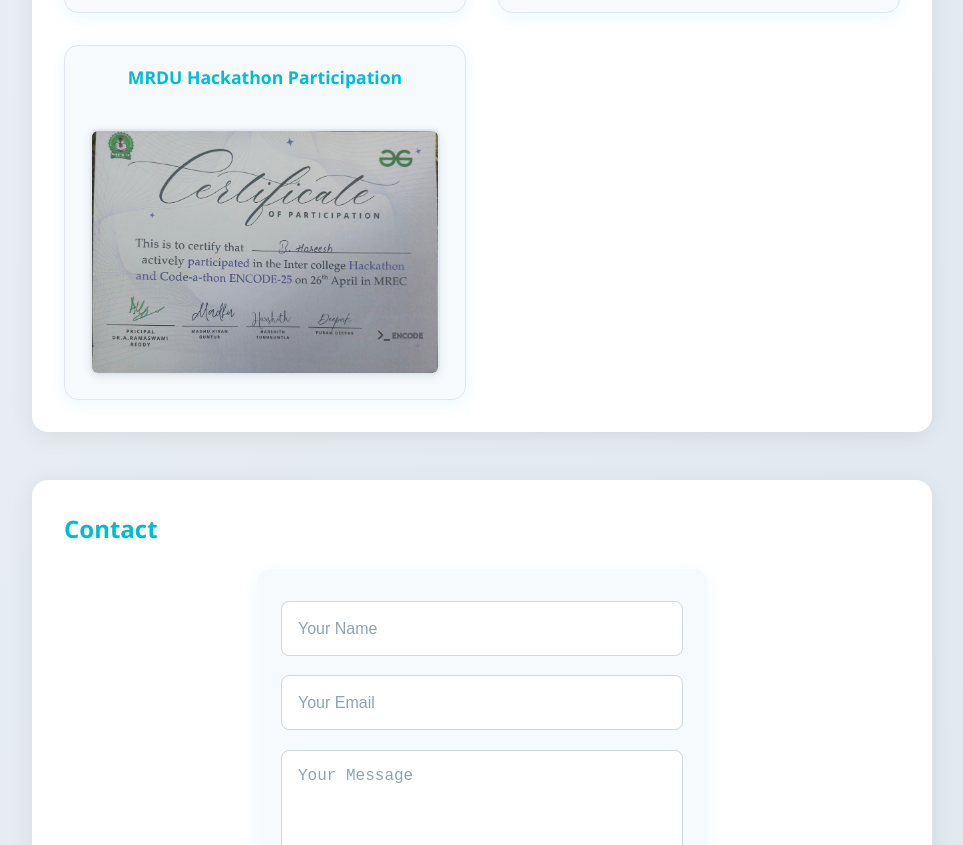
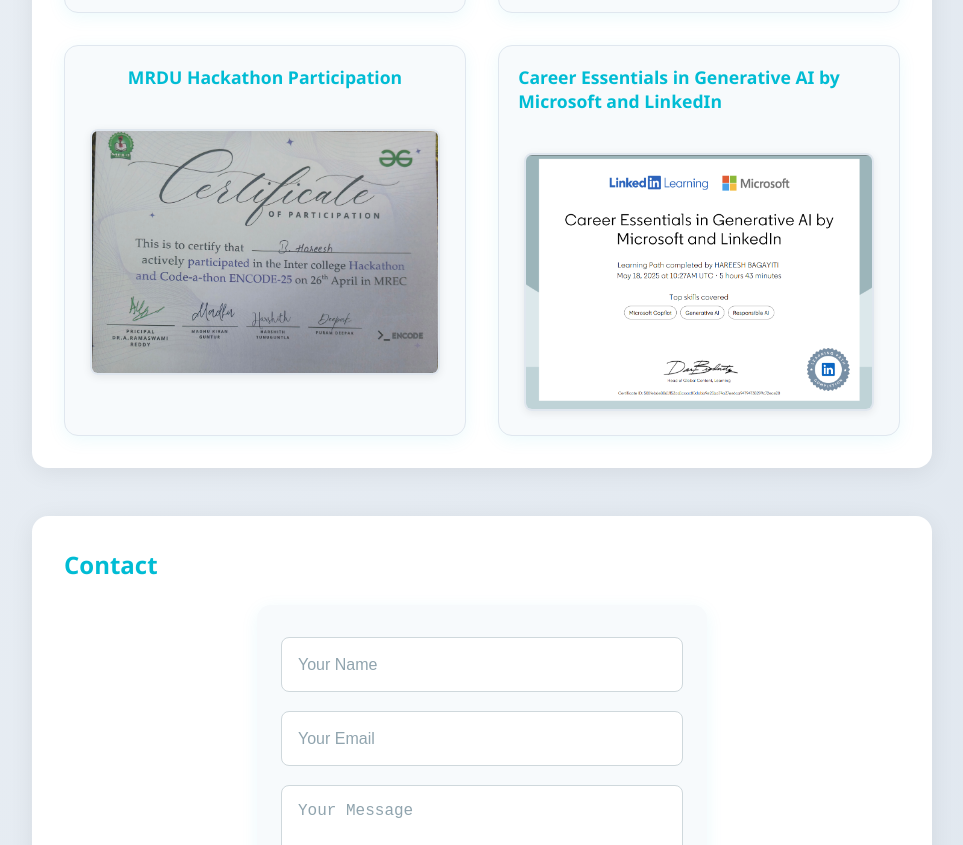
Before and after one commit to HAREESSHP/protfolio-hareesh, a plain HTML site: page protfolio.html in a window 1280 px wide. Shown: the part 2823-3668 px from the top of the page, without its empty margins (158-1121 px from the left). Drawn offline with Linux system fonts and the light colour scheme.

Commit message:
update of certificate

```diff
--- a/protfolio.html
+++ b/protfolio.html
@@ -92,6 +92,10 @@
                     <strong>MRDU Hackathon Participation</strong><br>
                     <img src="MRDU HACKTHIN.jpg" alt="MRDU Hackathon Certificate" style="max-width:350px; margin-top:10px; border-radius:8px; box-shadow:0 2px 8px rgba(0,0,0,0.08);">
                 </li>
+                <li>
+                    <strong>Career Essentials in Generative AI by Microsoft and LinkedIn</strong><br>
+                    <img src="Screenshot 2025-05-18 155903.png" alt=" Career Essentials in Generative AI " style="max-width:350px; margin-top:10px; border-radius:8px; box-shadow:0 2px 8px rgba(0,0,0,0.08);">
+                </li>
                 <!-- Add more certifications as needed -->
             </ul>
         </section>
```
Also changed, not shown: Screenshot 2025-05-18 155903.png (added).
